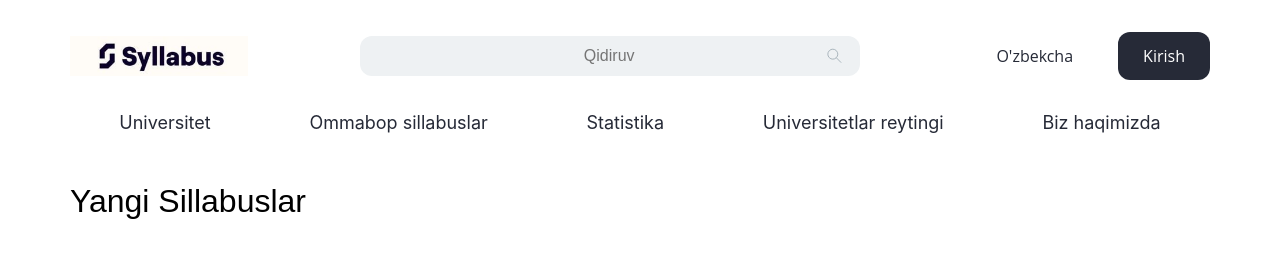
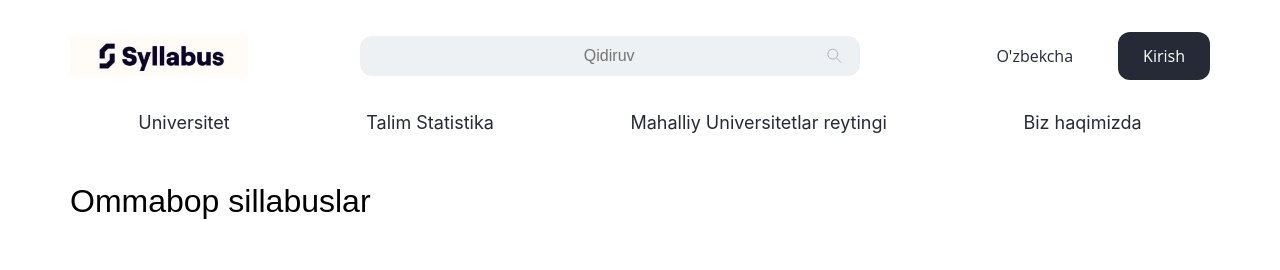
Before and after one commit to Asilbek-Bekmurodov/syllabus, a React (Create React App) app: page / in a window 1280 px wide. Shown: the top 270 px of the page. Built offline with nearby package versions, Linux system fonts and the light colour scheme.

Commit message:
change 1

```diff
--- a/src/components/navbar/navbar.jsx
+++ b/src/components/navbar/navbar.jsx
@@ -6,9 +6,8 @@ import { NavLink, useNavigate } from "react-router-dom";
 
 const links = [
   { title: "Universitet", path: "/university" },
-  { title: "Ommabop sillabuslar", path: "/" },
-  { title: "Statistika", path: "/" },
-  { title: "Universitetlar reytingi", path: "/" },
+  { title: " Talim Statistika", path: "/" },
+  { title: " Mahalliy Universitetlar reytingi", path: "/" },
   { title: "Biz haqimizda", path: "/" },
 ];
 
--- a/src/pages/home/home.jsx
+++ b/src/pages/home/home.jsx
@@ -54,7 +54,7 @@ function Home() {
   return (
     <div className={cls.wrapper}>
       <Navbar />
-      <h2>Yangi Sillabuslar</h2>
+      <h2>Ommabop sillabuslar</h2>
       <section className={cls["new-syllabus"]}>
         <div className={cls.container}>
           <div className={cls.syllabus}>
```
